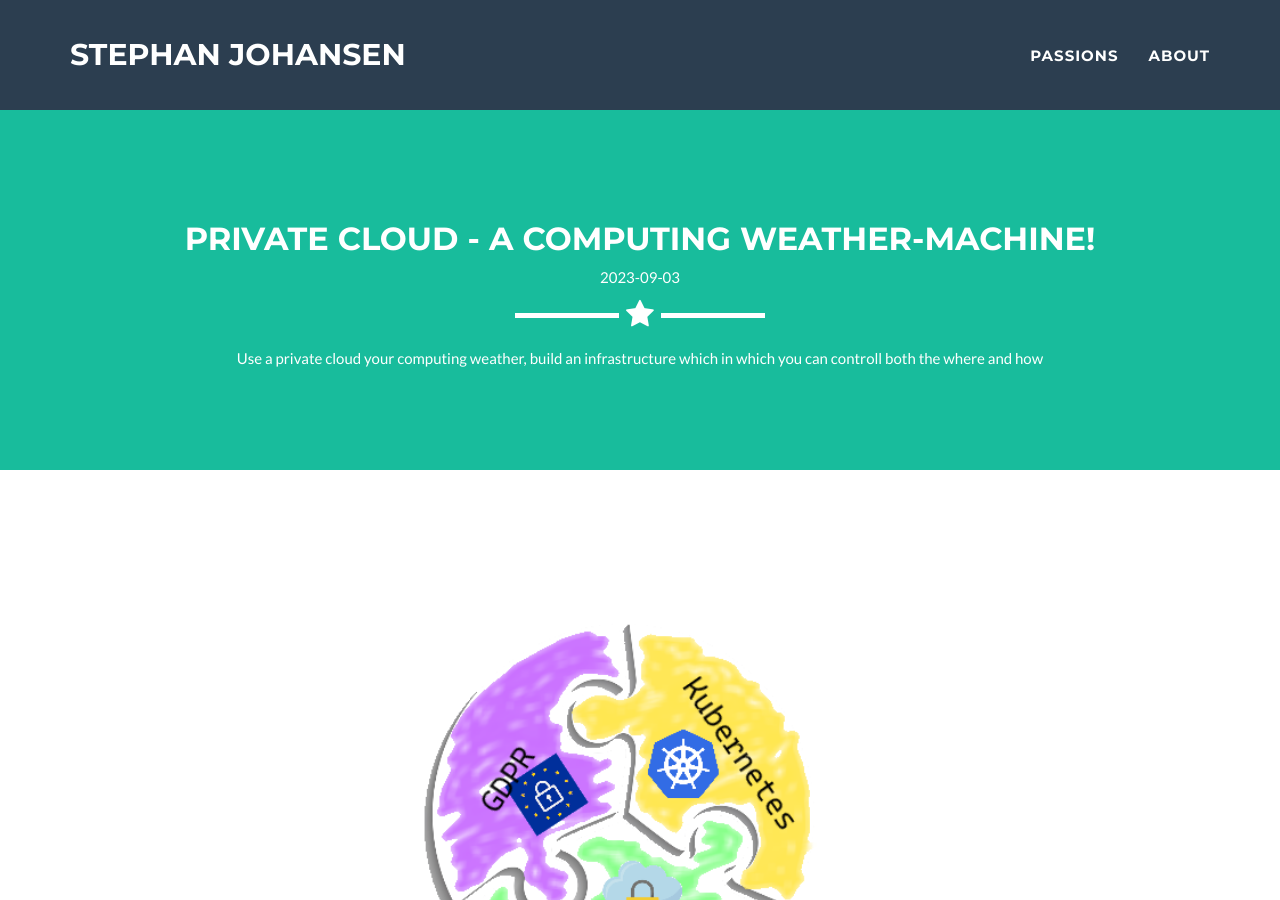
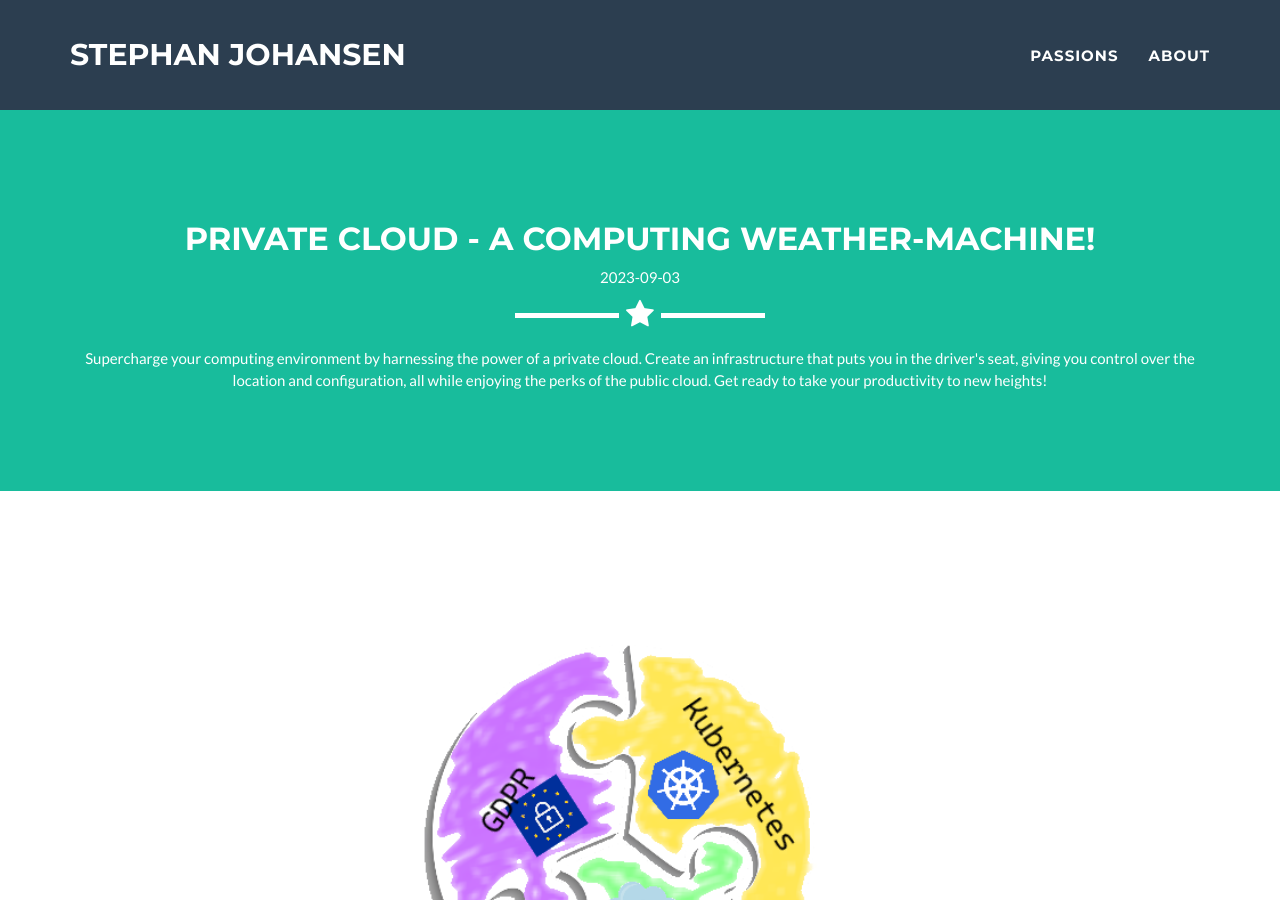
Before and after one commit to skjohansen/skjohansen.github.io, a Jekyll site: the page built from _posts/2023-09-03-private_cloud.md, in a window 1280 px wide and 900 px high. Built offline with Jekyll 4.4.1, drawn with Linux system fonts in a browser that asks for light colours.

Commit message:
blog: Removed embedded gif

```diff
--- a/_posts/2023-09-03-private_cloud.md
+++ b/_posts/2023-09-03-private_cloud.md
@@ -2,7 +2,7 @@
 layout: post
 title: Private cloud - a computing weather-machine!
 passions: Cloud
-summary: Use a private cloud your computing weather, build an infrastructure which in which you can controll both the where and how
+summary: Supercharge your computing environment by harnessing the power of a private cloud. Create an infrastructure that puts you in the driver's seat, giving you control over the location and configuration, all while enjoying the perks of the public cloud. Get ready to take your productivity to new heights!
 banner-image: private_cloud-banner-20230903.png
 ---
 
@@ -36,7 +36,7 @@
 ## Unraveling the Legal Maze of Cloud Computing
 Sadly not even great computing power comes without great responsibilities.
 
-<iframe src="https://giphy.com/embed/MCZ39lz83o5lC" width="480" height="257" frameBorder="0" class="giphy-embed" allowFullScreen></iframe><p><a href="https://giphy.com/gifs/MCZ39lz83o5lC">via GIPHY</a></p>
+<img src="/img/posts/with_great_powers.png" width="480" height="257" frameBorder="0" alt="With great powers comes great responsibilities - source: https://giphy.com/gifs/MCZ39lz83o5lC" />
 
 The home of the big public clouds (AWS, Azure etc.) are within the US and this can lead to problems in regards to personal data and transferring data from the European Union (EU) to the United States (US) presents significant challenges for companies, particularly when it comes to complying with stringent data protection regulations. The EU's [General Data Protection Regulation](https://commission.europa.eu/law/law-topic/data-protection/eu-data-protection-rules_en) (GDPR) mandates that companies ensure the highest levels of privacy and protection for user data. However, transferring data to the US, where privacy laws are less strict, poses a risk to compliance. The [EU-US Privacy Shield](https://en.wikipedia.org/wiki/EU%E2%80%93US_Privacy_Shield), which was designed to facilitate safe data transfers, was [invalidated by the European Court of Justice in 2020](https://www.bbc.com/news/technology-53418898), leaving companies uncertain about the legal aspects of data transfers. Moreover, the potential exposure to surveillance by US intelligence agencies raises serious concerns for European companies. These issues necessitate careful planning and robust security measures when implementing cloud solutions that involve data transfer between the EU and the US.
 
```
Also changed, not shown: 1 other file.
